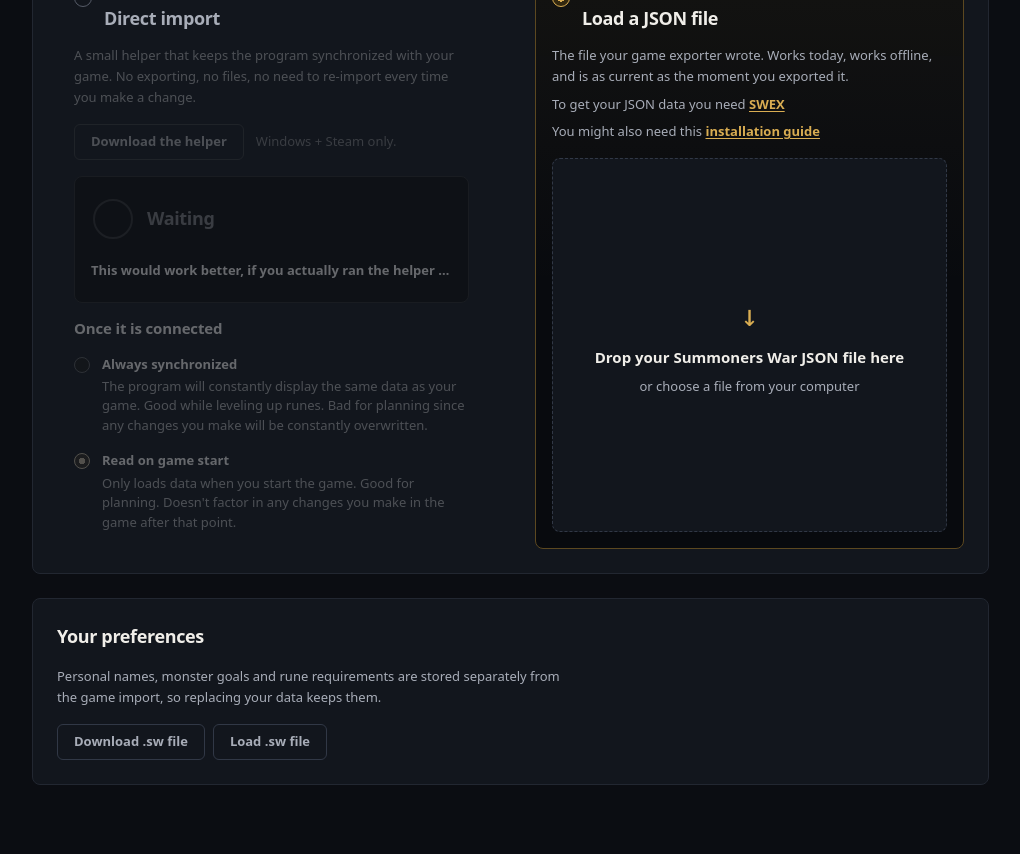
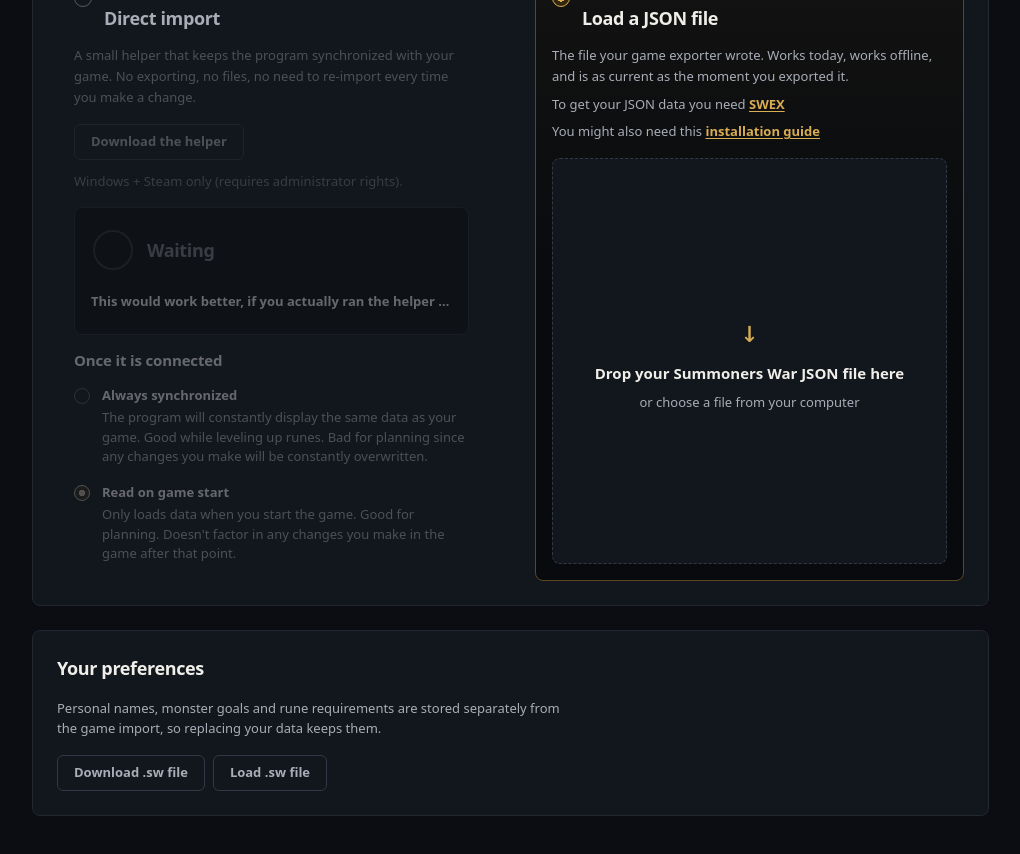
Before and after one commit to BjornElling/jaswa, a Next.js app: page / in a window 1280 px wide. Shown: the part 920-1774 px from the top of the page, without its empty margins (244-1264 px from the left). Before the commit the page ends 1753 px from the top, so only its background shows below. Built offline with nearby package versions, Linux system fonts and the light colour scheme.

Commit message:
Clarify helper startup and administrator requirements

```diff
--- a/app/components/home-section.tsx
+++ b/app/components/home-section.tsx
@@ -141,7 +141,7 @@ export function HomeSection({ game, message, dragging, onPickFile, onDragOver, o
 
             <div className="route-download">
               <a className="button" href="/JASWA-Helper-Setup.exe" download>Download the helper</a>
-              <p className="route-note">Windows + Steam only.</p>
+              <p className="route-note">Windows + Steam only (requires administrator rights).</p>
             </div>
 
             <section className={`statistics acceleration ${helperConnection.state} route-link`} role="status" aria-label="Helper program connection">
```
Also changed, not shown: 1 other file (tests, documents, lock files or other folders).
